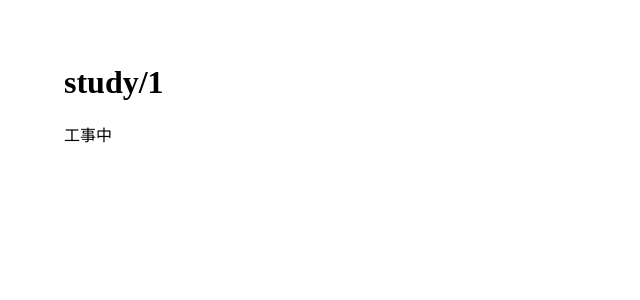
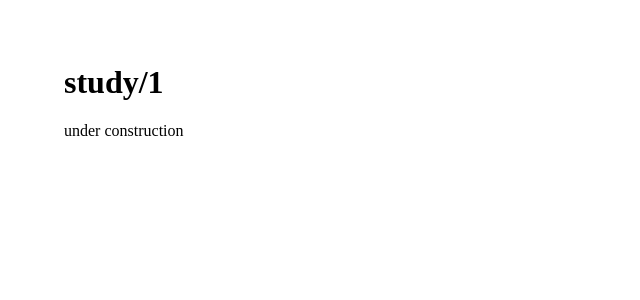
Before and after one commit to juten10x/juten10x.github.io, a Jekyll site: the page study/1/index.html, which Jekyll copies as it is, in a window 1280 px wide. Shown: the top 300 px of the page, without its empty margins (0-640 px from the left). Built offline with Jekyll 4.4.1, drawn with Linux system fonts in a browser that asks for light colours.

Commit message:
practice

```diff
--- a/study/1/index.html
+++ b/study/1/index.html
@@ -10,7 +10,7 @@
 
 <h1>study/1</h1>
 
-<p>工事中</p>
+<p>under construction</p>
 
 </body>
 </html>
```
